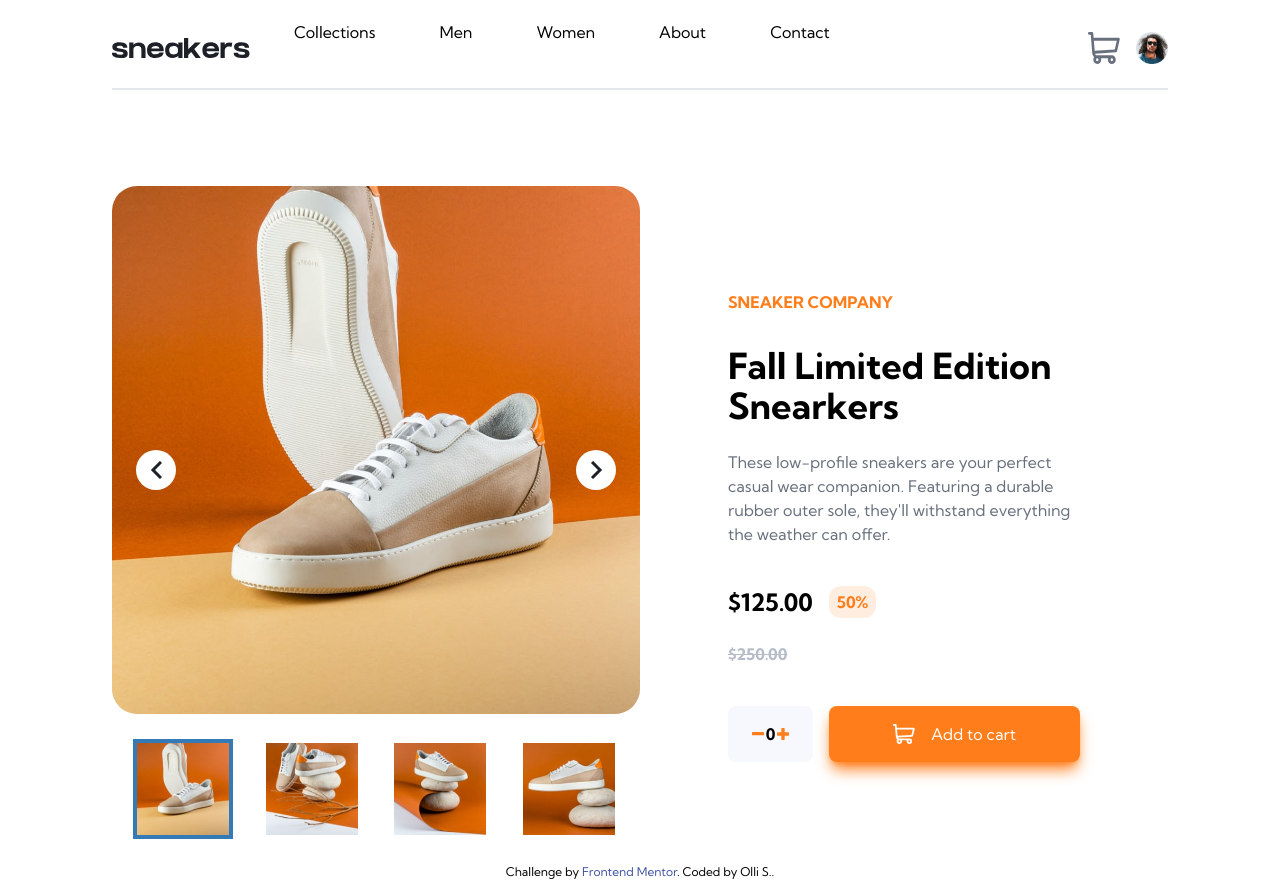
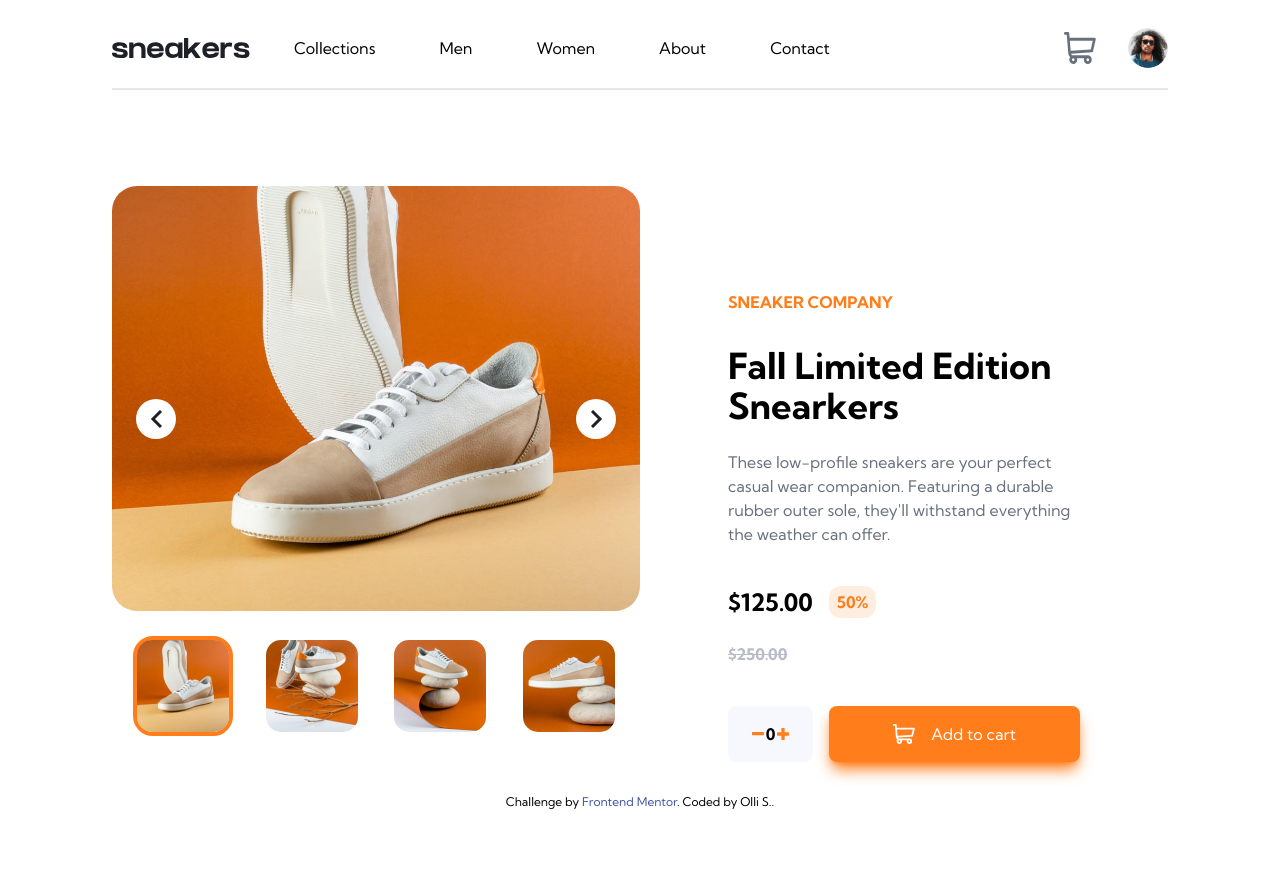
Before and after one commit to oschwill/ecommerce-product-page, a React (Vite) app: page / in a window 1280 px wide. After the commit the page ends 810 px from the top, so only its background shows below. Built offline with nearby package versions, Linux system fonts and the light colour scheme.

Commit message:
show cart and show image Gallery Fullscreen / full design

```diff
--- a/src/components/header/Header.jsx
+++ b/src/components/header/Header.jsx
@@ -1,3 +1,5 @@
+import PropTypes from 'prop-types';
+
 import { NavLink } from 'react-router-dom';
 import './Header.css';
 
@@ -6,9 +8,9 @@ import logo from '../../assets/images/logo.svg';
 import iconCardImage from '../../assets/images/icon-cart.svg';
 import avatarProfileImage from '../../assets/images/image-avatar.png';
 
-const Header = () => {
+const Header = ({ onHandleShowCart }) => {
   return (
-    <header className="flex gap-10 pt-2 md:items-center md:gap-0 ">
+    <header className="flex gap-10 pt-2 md:items-center md:gap-0 mb-8 md:mb-0 ">
       <div className="flex items-center justify-end w-2/4 mt-2 md:justify-start lg:w-auto md:w-1/4 md:mt-0 lg:mr-8 md:ml-28 md:h-20">
         <img src={logo} alt="logo" className="max-w-md" />
       </div>
@@ -19,28 +21,28 @@ const Header = () => {
         </label>
         <div className="menu__box-background md:hidden">&nbsp;</div>
         <div className="menu__box flex md:relative md:left-0 md:w-auto p-0 ">
-          <ul className="md:flex gap-16 mt-16 md:mt-0 ">
-            <li className="hover:border-b-4 h-20">
+          <ul className="gap-10 lg:gap-16 md:flex mt-16 md:mt-0 ">
+            <li className="hover:border-b-4 border-buttonBackgroundSecondary md:h-20 md:flex md:items-center">
               <NavLink className="p-3 pr-6 block md:pr-0 md:text-sm lg:text-base " href="#">
                 Collections
               </NavLink>
             </li>
-            <li className="hover:border-b-4 md:h-20">
+            <li className="hover:border-b-4 border-buttonBackgroundSecondary md:h-20 md:flex md:items-center">
               <NavLink className="p-3 pr-6 block md:pl-0 md:pr-0  md:text-sm lg:text-base" href="#">
                 Men
               </NavLink>
             </li>
-            <li className="hover:border-b-4 md:h-20">
+            <li className="hover:border-b-4 border-buttonBackgroundSecondary md:h-20 md:flex md:items-center">
               <NavLink className="p-3 pr-6 block md:pl-0 md:pr-0  md:text-sm lg:text-base" href="#">
                 Women
               </NavLink>
             </li>
-            <li className="hover:border-b-4 md:h-20">
+            <li className="hover:border-b-4 border-buttonBackgroundSecondary md:h-20 md:flex md:items-center">
               <NavLink className="p-3 pr-6 block md:pl-0 md:pr-0  md:text-sm lg:text-base" href="#">
                 About
               </NavLink>
             </li>
-            <li className="hover:border-b-4 md:h-20">
+            <li className="hover:border-b-4 border-buttonBackgroundSecondary md:h-20 md:flex md:items-center">
               <NavLink className="p-3 pr-6 block md:pl-0 md:pr-0  md:text-sm lg:text-base" href="#">
                 Contact
               </NavLink>
@@ -48,12 +50,27 @@ const Header = () => {
           </ul>
         </div>
       </nav>
-      <div className="flex gap-4 items-end md:ml-auto lg:mr-28">
-        <img src={iconCardImage} alt="icon card" className="w-6 h-6 lg:w-8 lg:h-8" />
-        <img src={avatarProfileImage} alt="profile" className="w-6 h-6 lg:w-8 lg:h-8" />
+      <div className="flex gap-8 ml-auto lg:mr-28 items-center">
+        <div>
+          <img
+            src={iconCardImage}
+            alt="icon card"
+            className="w-6 h-6 lg:w-8 lg:h-8 cursor-pointer"
+            onClick={onHandleShowCart}
+          />
+        </div>
+        <img
+          src={avatarProfileImage}
+          alt="profile"
+          className="w-8 h-8 lg:w-10 lg:h-10 cursor-pointer hover:border-2 rounded-full border-buttonBackgroundSecondary"
+        />
       </div>
     </header>
   );
 };
 
+Header.propTypes = {
+  onHandleShowCart: PropTypes.func,
+};
+
 export default Header;
--- a/src/components/main/ArrowNav.jsx
+++ b/src/components/main/ArrowNav.jsx
@@ -3,7 +3,7 @@ import PropTypes from 'prop-types';
 const ArrowNav = ({ onClick, arrow, position }) => {
   return (
     <button
-      className={`absolute bg-white rounded-full z-10 h-10 w-10 text-4xl font-bold flex justify-center items-center ${position} top-2/4`}
+      className={`absolute bg-white rounded-full z-10 h-10 w-10 text-4xl font-bold flex justify-center items-center ${position} top-2/4 `}
       onClick={onClick}
     >
       <img src={arrow} alt="arrow" />
@@ -13,7 +13,7 @@ const ArrowNav = ({ onClick, arrow, position }) => {
 
 ArrowNav.propTypes = {
   onClick: PropTypes.func,
-  arrow: PropTypes.img,
+  arrow: PropTypes.string,
   position: PropTypes.string,
 };
 
--- /dev/null
+++ b/src/components/main/CartList.jsx
@@ -0,0 +1,14 @@
+const CartList = () => {
+  return (
+    <div className="w-11/12 border-2 border-buttonBackgroundPrimary shadow-xl absolute top-24 ml-auto mr-auto left-0 right-0 bg-white h-2/5 rounded-lg z-50 md:w-9/12 lg:w-4/12 lg:mr-0 lg:right-20 lg:top-20 ">
+      <div className="border-b-2 p-8 h-1/4">
+        <h2 className="font-bold text-lg">Cart</h2>
+      </div>
+      <div className="font-bold text-lg flex items-center justify-center h-3/4 text-textFontLightGrayish">
+        <p>Your cart is empty.</p>
+      </div>
+    </div>
+  );
+};
+
+export default CartList;
--- a/src/components/main/Gallery.jsx
+++ b/src/components/main/Gallery.jsx
@@ -1,11 +1,15 @@
+import PropTypes from 'prop-types';
+
 /* GALLERY */
 import ImageGallery from 'react-image-gallery';
 import previousArrow from '../../assets/images/icon-previous.svg';
 import nextArrow from '../../assets/images/icon-next.svg';
 
+/* COMPONENTS */
+import ArrowNav from './ArrowNav';
+
 /* IMAGES */
 import productImageOne from '../../assets/images/image-product-1.jpg';
-
 import productImageOneThumb from '../../assets/images/image-product-1-thumbnail.jpg';
 import productImageTwo from '../../assets/images/image-product-2.jpg';
 import productImageTwoThumb from '../../assets/images/image-product-2-thumbnail.jpg';
@@ -13,8 +17,9 @@ import productImageThree from '../../assets/images/image-product-3.jpg';
 import productImageThreeThumb from '../../assets/images/image-product-3-thumbnail.jpg';
 import productImageFour from '../../assets/images/image-product-4.jpg';
 import productImageFourThumb from '../../assets/images/image-product-4-thumbnail.jpg';
-import { useEffect, useRef, useState } from 'react';
-import ArrowNav from './ArrowNav';
+
+/* HOOKS */
+import { useEffect, useState } from 'react';
 
 const imageGallery = [
   {
@@ -35,8 +40,7 @@ const imageGallery = [
   },
 ];
 
-const Gallery = () => {
-  const galleryRef = useRef();
+const Gallery = ({ isFullScreen, onHandleSetShowFullImageGallery, galleryRef, right, left }) => {
   const [screenWidth, setScreenWidth] = useState(window.screen.width);
 
   useEffect(() => {
@@ -45,30 +49,42 @@ const Gallery = () => {
     });
   }, []);
 
-  const makeFullScreen = () => {
-    return;
-    galleryRef.current.toggleFullScreen();
-  };
-
   return (
     <article>
+      {isFullScreen && (
+        <p
+          className="text-4xl font-bold text-white hover:text-textFontOrange text-right pb-4 cursor-pointer"
+          onClick={onHandleSetShowFullImageGallery}
+        >
+          x
+        </p>
+      )}
       <ImageGallery
-        ref={galleryRef}
+        ref={!isFullScreen ? galleryRef : null}
         items={imageGallery}
         showPlayButton={false}
         showFullscreenButton={false}
-        onClick={makeFullScreen}
+        onClick={screenWidth > 1024 && !isFullScreen ? onHandleSetShowFullImageGallery : null}
         showThumbnails={screenWidth > 768 ? true : false}
         renderLeftNav={(onClick) => (
-          <ArrowNav onClick={onClick} arrow={previousArrow} position="left-6" />
+          <ArrowNav onClick={onClick} arrow={previousArrow} position={left} />
         )}
         renderRightNav={(onClick) => (
-          <ArrowNav onClick={onClick} arrow={nextArrow} position="right-6" />
+          <ArrowNav onClick={onClick} arrow={nextArrow} position={right} />
         )}
-        showNav={screenWidth > 1024 ? false : true}
+        showNav={screenWidth > 1024 && !isFullScreen ? false : true}
+        startIndex={isFullScreen && galleryRef.current ? galleryRef.current.getCurrentIndex() : 0}
       />
     </article>
   );
 };
 
+Gallery.propTypes = {
+  isFullScreen: PropTypes.bool,
+  onHandleSetShowFullImageGallery: PropTypes.func,
+  galleryRef: PropTypes.object,
+  right: PropTypes.string,
+  left: PropTypes.string,
+};
+
 export default Gallery;
--- a/src/components/main/ProductDescription.jsx
+++ b/src/components/main/ProductDescription.jsx
@@ -25,16 +25,16 @@ const ProductDescription = () => {
       </div>
       <div className="flex flex-col gap-4 lg:flex-row">
         <div className="flex justify-between bg-buttonBackgroundPrimary p-4 rounded-lg lg:w-1/4">
-          <button className="pl-2">
+          <button className="pl-2 hover:opacity-75">
             <img src={iconMinus} alt="minus" />
           </button>
           <p className="font-bold">0</p>
-          <button className="pr-2">
+          <button className="pr-2 hover:opacity-75">
             <img src={iconPlus} alt="plus" />
           </button>
         </div>
         <div className="lg:w-3/4">
-          <button className="bg-buttonBackgroundSecondary w-full flex items-center justify-center gap-4 p-4 text-white rounded-lg shadow-lg shadow-buttonBackgroundSecondary">
+          <button className="bg-buttonBackgroundSecondary w-full flex items-center justify-center gap-4 p-4 text-white rounded-lg shadow-lg shadow-buttonBackgroundSecondary hover:opacity-75">
             <img src={cartImage} alt="cart" />
             <span>Add to cart</span>
           </button>
--- a/src/index.css
+++ b/src/index.css
@@ -13,10 +13,16 @@
   }
 }
 
+.image-gallery-thumbnail.active,
+.image-gallery-thumbnail:focus,
+.image-gallery-thumbnail:hover {
+  border: 4px solid hsl(26, 100%, 55%);
+}
+
 @media (min-width: 1024px) {
   .image-gallery-content .image-gallery-slide .image-gallery-image {
     border-radius: 25px;
-    max-height: calc(100vh - 250px);
+    max-height: calc(100vh - 375px);
   }
 
   .image-gallery-slide .image-gallery-image {
@@ -33,4 +39,11 @@
   .image-gallery-thumbnails {
     padding: 25px 0;
   }
+
+  .image-gallery-thumbnail {
+    border-radius: 20px;
+  }
+  .image-gallery-thumbnail-image {
+    border-radius: 15px;
+  }
 }
--- a/src/pages/Home.jsx
+++ b/src/pages/Home.jsx
@@ -5,16 +5,50 @@ import Header from '../components/header/Header';
 import 'react-image-gallery/styles/css/image-gallery.css';
 import Gallery from '../components/main/Gallery';
 import ProductDescription from '../components/main/ProductDescription';
+import CartList from '../components/main/CartList';
+import { useRef, useState } from 'react';
 
 const Home = () => {
+  const [showCart, setShowCart] = useState(false);
+  const [showFullImageGallery, setShowFullImageGallery] = useState(false);
+
+  const galleryRef = useRef();
+
+  const handleSetShowCart = () => {
+    setShowCart(!showCart);
+  };
+
+  const handleSetShowFullImageGallery = () => {
+    setShowFullImageGallery(!showFullImageGallery);
+  };
+
   return (
     <>
-      <Header />
+      <Header onHandleShowCart={handleSetShowCart} />
       <main>
         <section className="flex flex-col lg:border-t-2 lg:pt-24 lg:ml-28 lg:mr-28 lg:grid grid-cols-2">
-          <Gallery />
+          <Gallery
+            isFullScreen={false}
+            onHandleSetShowFullImageGallery={handleSetShowFullImageGallery}
+            galleryRef={galleryRef}
+            right="right-6"
+            left="left-6"
+          />
           <ProductDescription />
+          {showCart && <CartList />}
         </section>
+        {showFullImageGallery && (
+          <div className="h-full w-full bg-fullImageScreenBackgroundColor absolute top-0 flex items-center justify-center z-50">
+            <div className=" z-50 top-10 right-80 cursor-pointer "></div>
+            <Gallery
+              isFullScreen={true}
+              onHandleSetShowFullImageGallery={handleSetShowFullImageGallery}
+              galleryRef={galleryRef}
+              right="right-[-20px]"
+              left="left-[-20px]"
+            />
+          </div>
+        )}
       </main>
       <Footer />
     </>
--- a/tailwind.config.js
+++ b/tailwind.config.js
@@ -12,6 +12,10 @@ export default {
         buttonBackgroundSecondary: 'hsl(26, 100%, 55%)',
         backgroundPaleOrange: 'hsl(25, 100%, 94%)',
         fullScreenGalleryBackgroundColor: 'hsl(0, 0%, 0%)',
+        fullImageScreenBackgroundColor: 'rgba(0,0,0, 0.75)',
+      },
+      spacing: {
+        '-20px': '-20px',
       },
     },
   },
```
